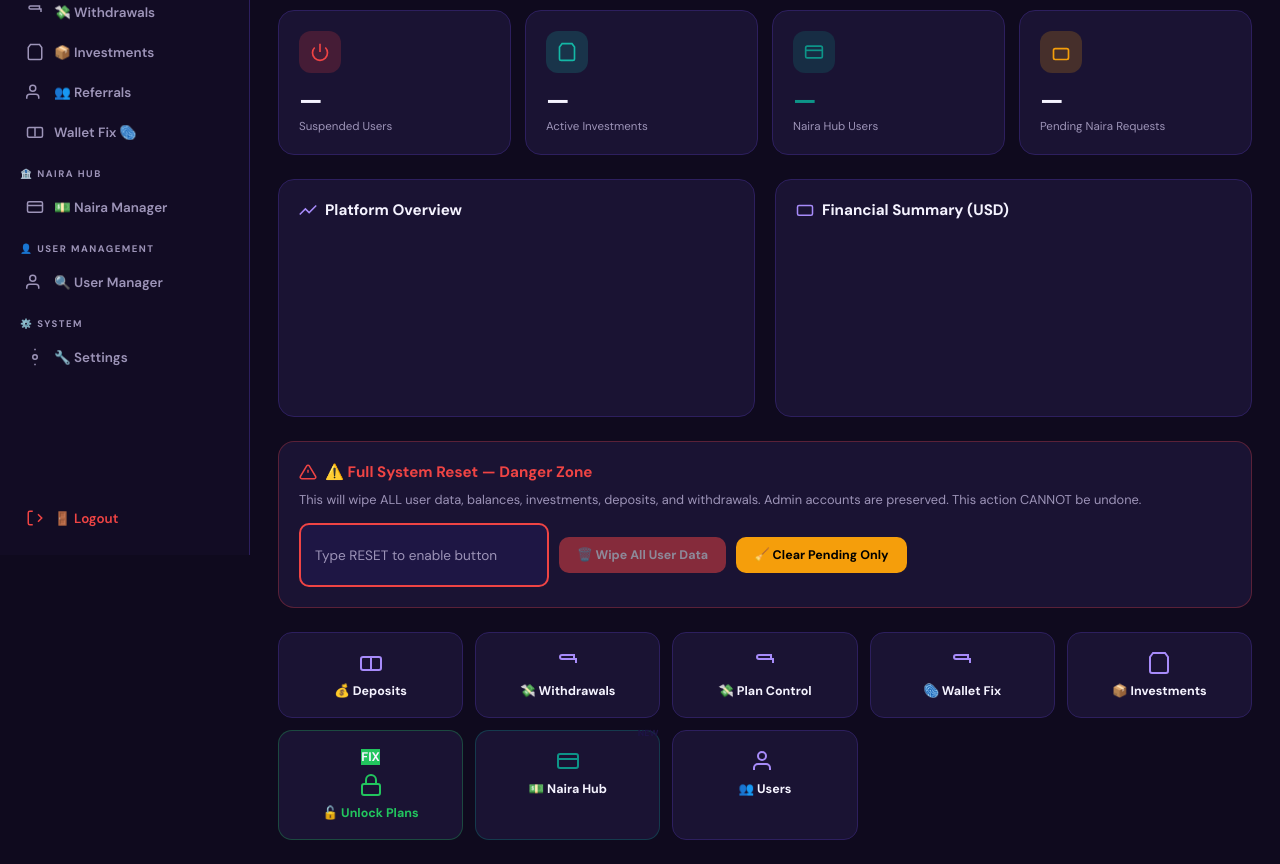
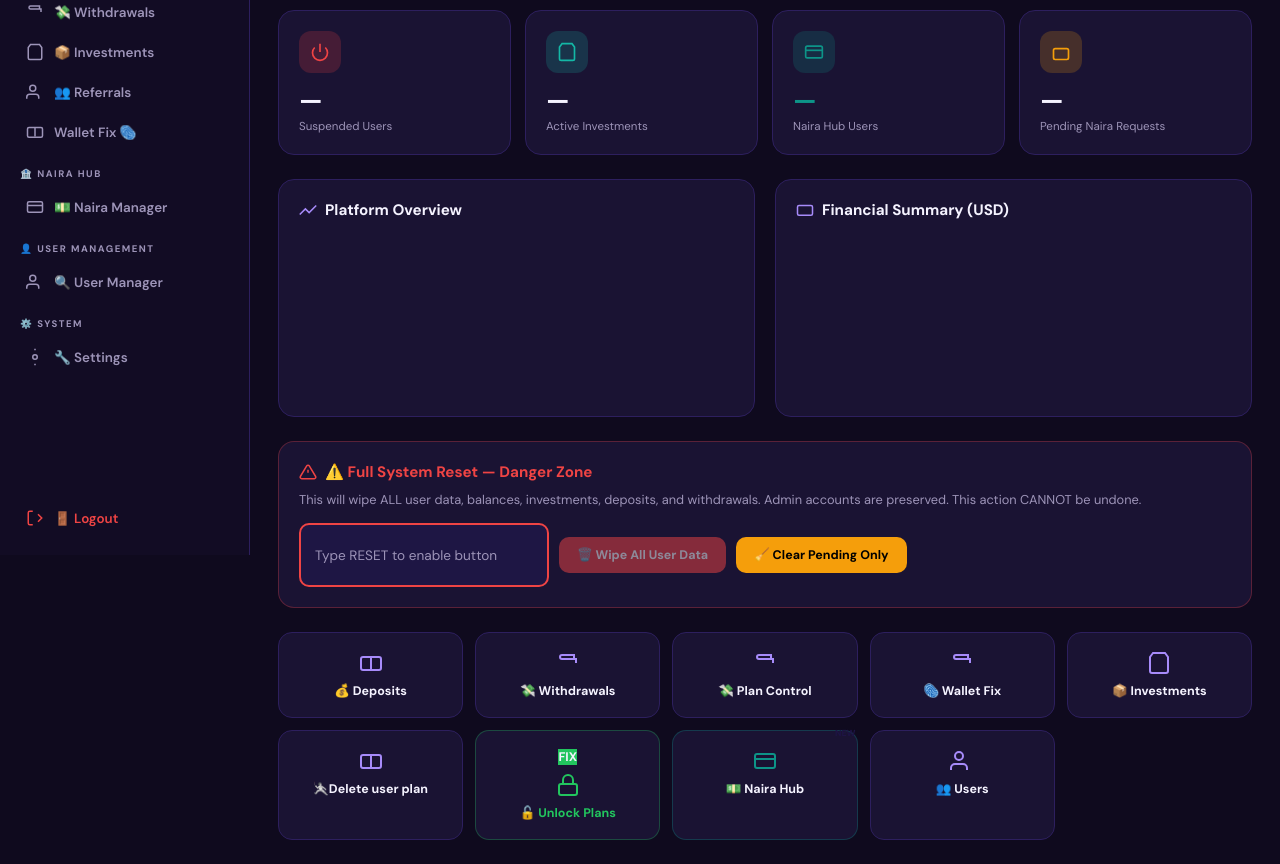
Before and after one commit to ayo609/Nexa, a plain HTML site: page admin-dashboard.html in a window 1280 px wide. Shown: the part 245-1109 px from the top of the page. Drawn offline with Linux system fonts and the light colour scheme; no server answers.

Commit message:
Update admin-dashboard.html

```diff
--- a/admin-dashboard.html
+++ b/admin-dashboard.html
@@ -212,6 +212,9 @@
 
   <a href="admin-investments.html" class="quick-card">
     <svg viewBox="0 0 24 24" fill="none" stroke="currentColor" stroke-width="2"><path d="M6 2L3 6v14a2 2 0 002 2h14a2 2 0 002-2V6l-3-4z"/></svg><span>📦 Investments</span></a>
+<a href="admin-delete.html" class="quick-card">
+    <svg viewBox="0 0 24 24" fill="none" stroke="currentColor" stroke-width="2"><rect x="2" y="6" width="20" height="13" rx="2"/><path d="M12 18V6"/></svg><span> 🤺Delete user plan</span></a>
+
 
   <!-- ✅ NEW: Unlock Plans Fix Tool -->
   <a href="admin-unlock.html" class="quick-card" style="position:relative; border-color: rgba(34,197,94,0.3);">
```
